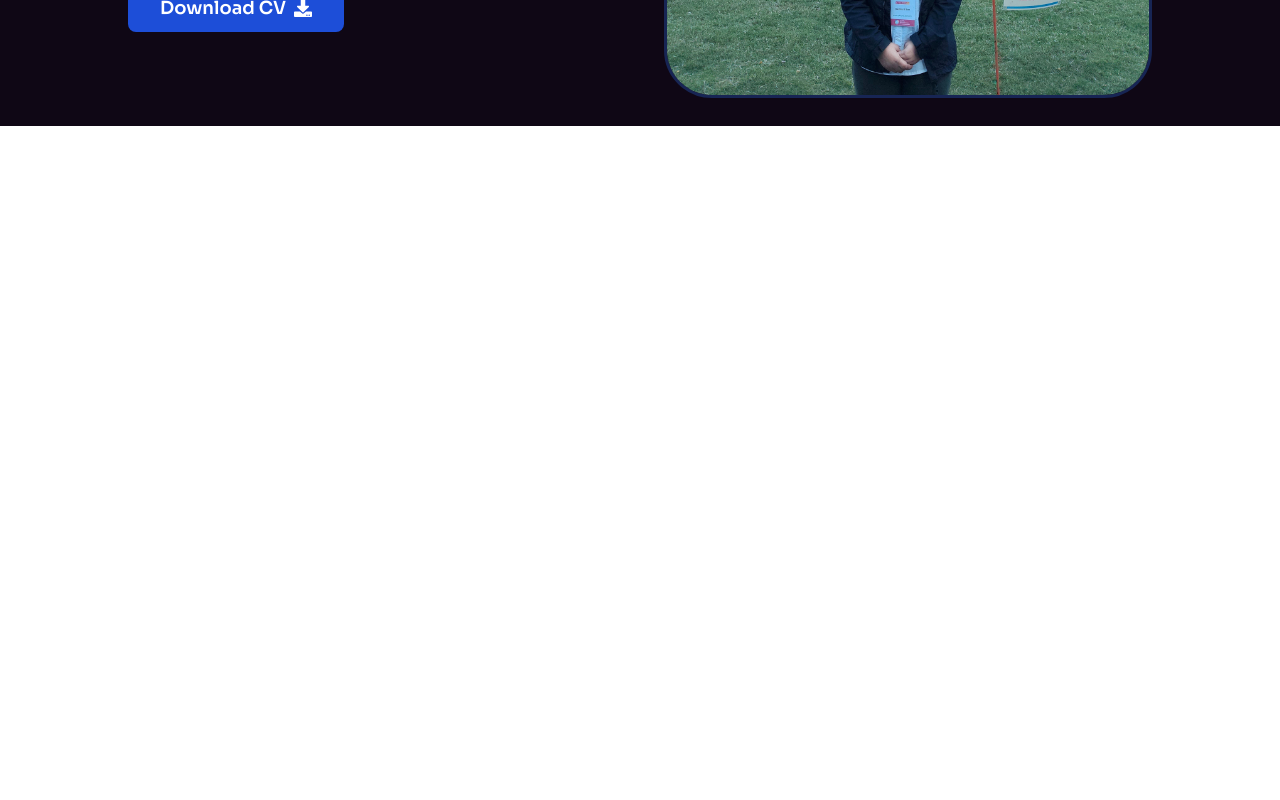
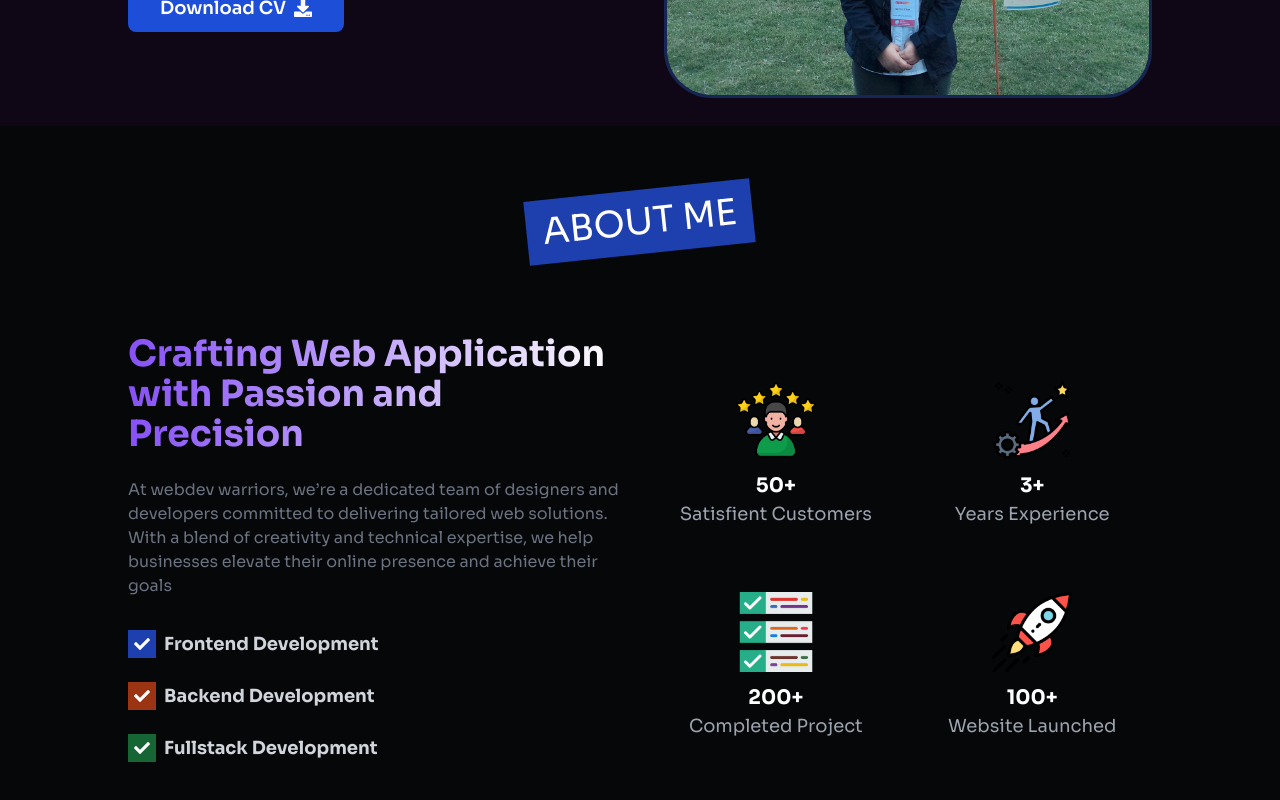
Before and after one commit to GarimaUttam/my_Portfolio, a Next.js app: page / in a window 1280 px wide. Shown: the part 674-1474 px from the top of the page. Before the commit the page ends 800 px from the top, so only its background shows below. Built offline with nearby package versions, Linux system fonts and the light colour scheme.

Commit message:
About section done

```diff
--- /dev/null
+++ b/components/Helper/SectionHeading.tsx
@@ -0,0 +1,14 @@
+import React, { ReactNode } from 'react'
+
+// define props type
+type Props = {
+    children: ReactNode
+}
+
+const SectionHeading = ({children}:Props) => {
+  return (
+      <h1 className='bg-blue-800 w-fit text-center px-4 py-3 mx-auto text-white text-2xl sm:text-3xl md:text-4xl uppercase -rotate-6'>{children}</h1>
+  )
+}
+
+export default SectionHeading
--- /dev/null
+++ b/components/Home/About/About.tsx
@@ -0,0 +1,121 @@
+import SectionHeading from "@/components/Helper/SectionHeading";
+import { aboutInfo } from "@/Data/data";
+import Image from "next/image";
+import React from "react";
+import { FaCheck } from "react-icons/fa";
+
+const About = () => {
+  return (
+    <div className="pt-16 pb-16 bg-[#050709]">
+      {/* Section Heading */}
+      <SectionHeading>About Me</SectionHeading>
+      <div className="w-[80%] mx-auto grid grid-cols-1 lg:grid-cols-2 gap-8 items-center mt-20">
+        {/* text content*/}
+        <div>
+          <h1 className="text-bg text-[26px] sm:text-3xl md:text-4xl ld:text-5xl font-bold text-gray-200">
+            {aboutInfo.title}
+          </h1>
+          <p className="mt-6 text-base text-gray-500">
+            {aboutInfo.description}
+          </p>
+          <div className="mt-8">
+            <div className="flex items-center space-x-2 mb-6">
+              <div className="w-7 h-7 bg-blue-800 flex flex-col items-center justify-center">
+                <FaCheck className="text-white" />
+              </div>
+              <p className="text-sm sm:text-base md:text-lg font-bold text-gray-300">
+                Frontend Development
+              </p>
+            </div>
+            <div className="flex items-center space-x-2 mb-6">
+              <div className="w-7 h-7 bg-orange-800 flex flex-col items-center justify-center">
+                <FaCheck className="text-white" />
+              </div>
+              <p className="text-sm sm:text-base md:text-lg font-bold text-gray-300">
+                Backend Development
+              </p>
+            </div>
+            <div className="flex items-center space-x-2 mb-6">
+              <div className="w-7 h-7 bg-green-800 flex flex-col items-center justify-center">
+                <FaCheck className="text-white" />
+              </div>
+              <p className="text-sm sm:text-base md:text-lg font-bold text-gray-300">
+                Fullstack Development
+              </p>
+            </div>
+          </div>
+        </div>
+
+        {/* Stats Content */}
+        <div className="grid grid-cols-2 gap-16 items-ceter lg:mx-auto">
+          {/* first stat */}
+          <div>
+            <Image
+              src="/images/customer.png"
+              alt="image"
+              width={80}
+              height={80}
+              className="mx-auto"
+            />
+            <p className="mt-3 font-bold text-xl text-white text-center">
+              {aboutInfo.client}
+            </p>
+            <p className="text-base sm:text-lg text-gray-400 text-center">
+              Satisfient Customers
+            </p>
+          </div>
+          {/* second stat */}
+          <div>
+            <Image
+              src="/images/experience.png"
+              alt="image"
+              width={80}
+              height={80}
+              className="mx-auto"
+            />
+            <p className="mt-3 font-bold text-xl text-white text-center">
+              {aboutInfo.experience}
+            </p>
+            <p className="text-base sm:text-lg text-gray-400 text-center">
+              Years Experience
+            </p>
+          </div>
+          {/* third stat */}
+          <div>
+            <Image
+              src="/images/completed.png"
+              alt="image"
+              width={80}
+              height={80}
+              className="mx-auto"
+            />
+            <p className="mt-3 font-bold text-xl text-white text-center">
+              {aboutInfo.project}
+            </p>
+            <p className="text-base sm:text-lg text-gray-400 text-center">
+              Completed Project
+            </p>
+          </div>
+          {/* forth stat */}
+          <div>
+            <Image
+              src="/images/rocket.png"
+              alt="image"
+              width={80}
+              height={80}
+              className="mx-auto"
+            />
+            <p className="mt-3 font-bold text-xl text-white text-center">
+              {aboutInfo.website}
+            </p>
+            <p className="text-base sm:text-lg text-gray-400 text-center">
+              Website Launched
+            </p>
+          </div>
+        </div>
+      </div>
+    </div>
+  );
+};
+
+export default About;
--- a/components/Home/Home.tsx
+++ b/components/Home/Home.tsx
@@ -1,10 +1,12 @@
 import React from 'react'
 import Hero from './Hero/Hero'
+import About from './About/About'
 
 const Home = () => {
   return (
     <div className='overflow-hidden'>
-      <Hero/>
+      <Hero />
+      <About />
       </div>
   )
 }
```
